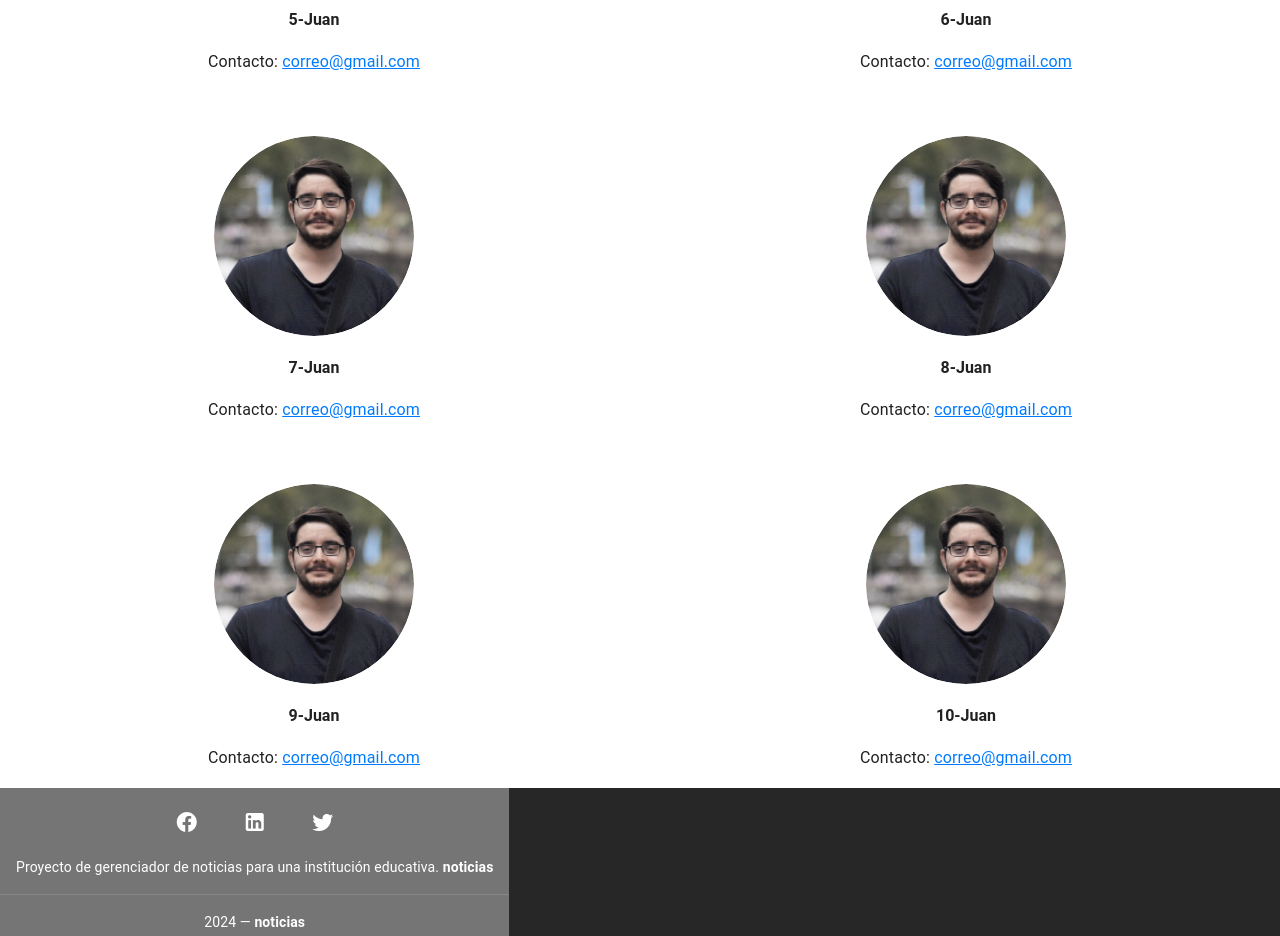
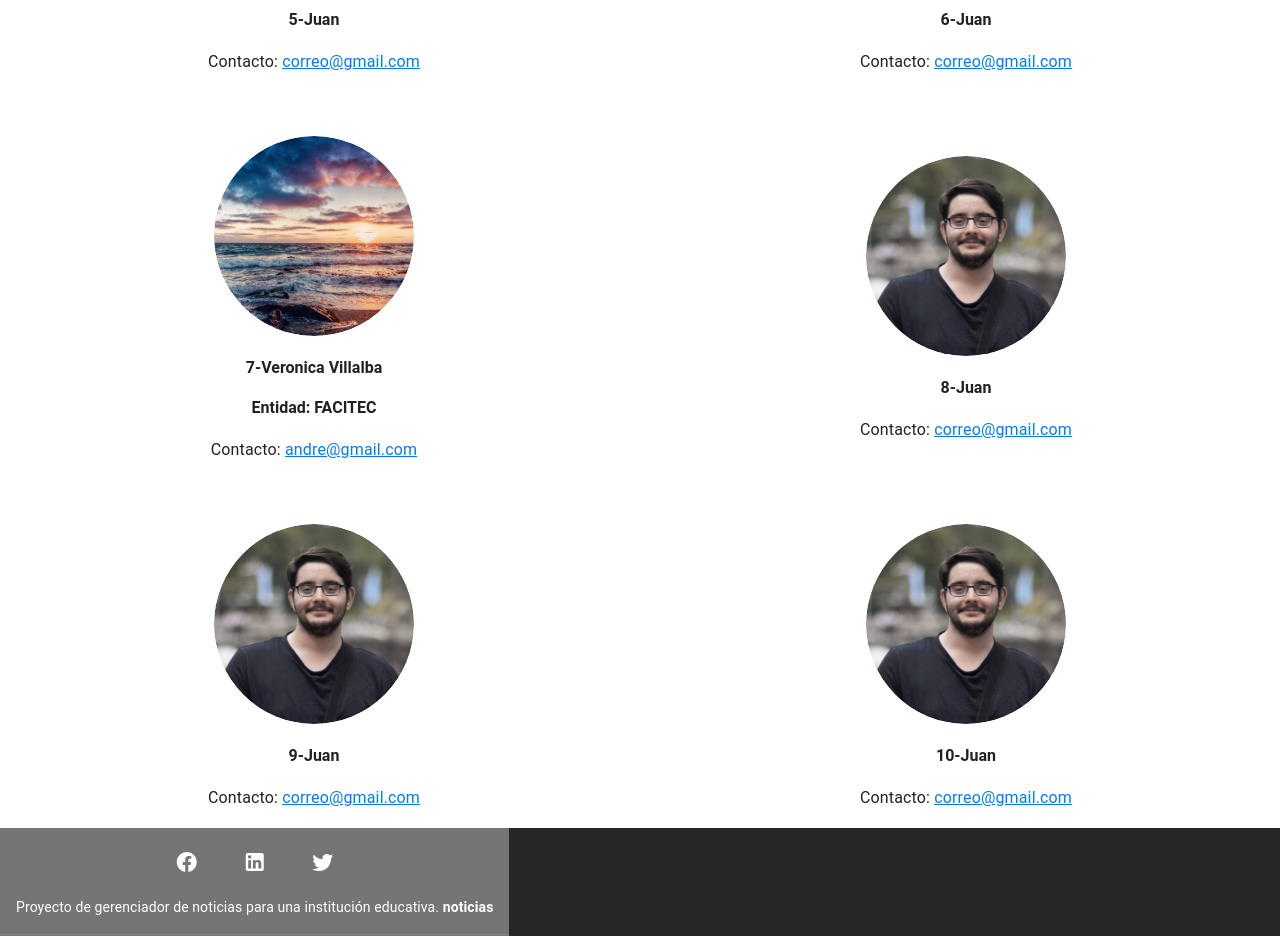
Before and after one commit to magzoa/noticias_cliente, a Vue app: page /about in a window 1280 px wide. Shown: the part 1300-2236 px from the top of the page. Built offline with nearby package versions, Linux system fonts and the light colour scheme; a small style sheet from the web is missing.

Commit message:
Veronica Villalba Gea

```diff
--- a/src/views/About.vue
+++ b/src/views/About.vue
@@ -137,13 +137,14 @@
 
         <!-- Avatar e información -->
         <v-avatar size="200" class="ma-5">
-          <img src="@/assets/imagenes/estudiantes/Juan.jpg" alt="Juan" />
+          <img src="@/assets/imagenes/desarrolladores/Veronica Villalba Gea.jpg" alt="Veronica" />
         </v-avatar>
 
         <!-- Descripción de la imagen -->
         <div class="text-center">
-          <p class="font-weight-bold">7-Juan</p>
-          <p class="subtitle-1">Contacto: <a href="mailto:correo@gmail.com">correo@gmail.com</a></p>
+          <p class="font-weight-bold">7-Veronica Villalba</p>
+          <p class="font-weight-bold">Entidad: FACITEC</p>
+          <p class="subtitle-1">Contacto: <a href="mailto:andre@gmail.com">andre@gmail.com</a></p>
 
 
         </div>
```
Also changed, not shown: src/assets/imagenes/desarrolladores/Veronica Villalba Gea.jpg (added).
